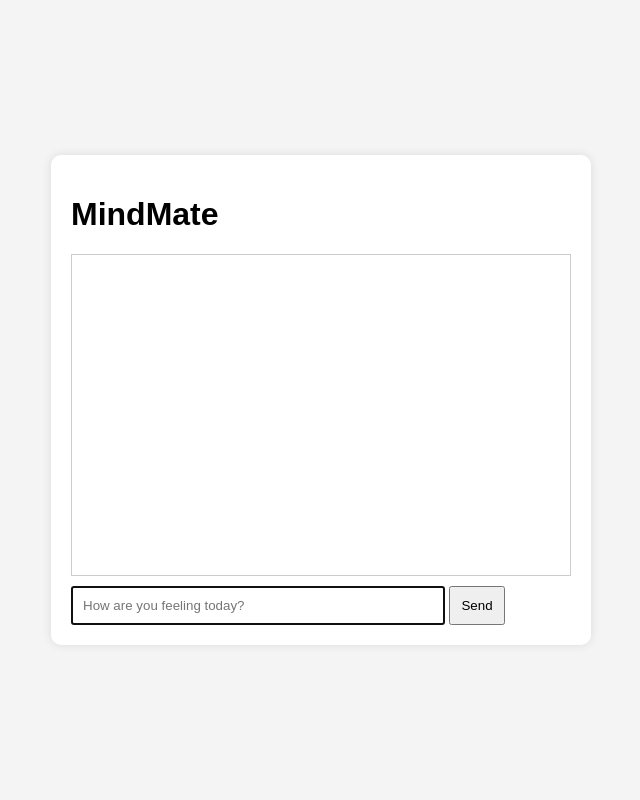
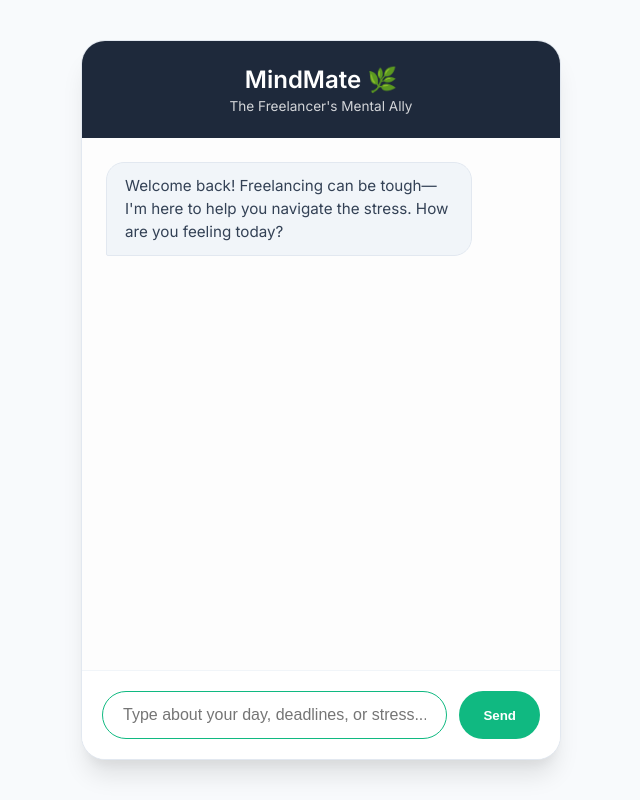
Before and after one commit to VikkyRia/MindMate-Deploy, a website: page public/index.html in a window 1280 px wide. Shown: the whole page, without its empty margins (319-959 px from the left). Drawn offline with Linux system fonts and the light colour scheme.

Commit message:
Upgrade: Switched to Groq Llama 3 and Freelancer Wellness UI

```diff
--- a/public/index.html
+++ b/public/index.html
@@ -1,18 +1,27 @@
-
 <!DOCTYPE html>
 <html lang="en">
 <head>
   <meta charset="UTF-8" />
   <meta name="viewport" content="width=device-width, initial-scale=1.0"/>
-  <title>MindMate</title>
+  <title>MindMate | Wellness for Freelancers</title>
+  <link href="https://fonts.googleapis.com/css2?family=Inter:wght@400;600&display=swap" rel="stylesheet">
   <link rel="stylesheet" href="style.css">
 </head>
 <body>
   <div class="app-container">
-    <h1>MindMate</h1>
-    <div class="chat-box" id="chat-box"></div>
-    <input type="text" id="user-input" placeholder="How are you feeling today?" autofocus>
-    <button onclick="sendMessage()">Send</button>
+    <header>
+      <h1>MindMate 🌿</h1>
+      <p class="tagline">The Freelancer's Mental Ally</p>
+    </header>
+
+    <div class="chat-box" id="chat-box">
+      <div class="bot-msg">Welcome back! Freelancing can be tough—I'm here to help you navigate the stress. How are you feeling today?</div>
+    </div>
+
+    <div class="input-area">
+      <input type="text" id="user-input" placeholder="Type about your day, deadlines, or stress..." autofocus>
+      <button id="send-btn" onclick="sendMessage()">Send</button>
+    </div>
   </div>
   <script src="script.js"></script>
 </body>
--- a/public/script.js
+++ b/public/script.js
@@ -1,19 +1,65 @@
-
 async function sendMessage() {
   const input = document.getElementById("user-input");
-  const message = input.value;
+  const chatBox = document.getElementById("chat-box");
+  const message = input.value.trim();
+
   if (!message) return;
 
-  const chatBox = document.getElementById("chat-box");
-  chatBox.innerHTML += `<div><b>You:</b> ${message}</div>`;
+  // 1. Add User Message to UI
+  appendMessage('user', message);
   input.value = "";
 
-  const res = await fetch("/api/chat", {
-    method: "POST",
-    headers: { "Content-Type": "application/json" },
-    body: JSON.stringify({ message })
-  });
-  const data = await res.json();
-  chatBox.innerHTML += `<div><b>MindMate:</b> ${data.reply}</div>`;
+  // 2. Add "Thinking" indicator
+  const loadingId = "loading-" + Date.now();
+  const loadingDiv = document.createElement("div");
+  loadingDiv.className = "bot-msg";
+  loadingDiv.id = loadingId;
+  loadingDiv.innerText = "MindMate is typing...";
+  chatBox.appendChild(loadingDiv);
+  scrollToBottom();
+
+  try {
+    // 3. Call our Backend API
+    const response = await fetch("/api/chat", {
+      method: "POST",
+      headers: { "Content-Type": "application/json" },
+      body: JSON.stringify({ message })
+    });
+
+    const data = await response.json();
+
+    // 4. Replace loading text with actual AI response
+    const botMessageDiv = document.getElementById(loadingId);
+    if (data.reply) {
+      botMessageDiv.innerText = data.reply;
+    } else {
+      botMessageDiv.innerText = "I encountered an error. Please check your API key.";
+    }
+
+  } catch (error) {
+    document.getElementById(loadingId).innerText = "Connection error. Is the server running?";
+    console.error("Fetch error:", error);
+  }
+
+  scrollToBottom();
+}
+
+function appendMessage(sender, text) {
+  const chatBox = document.getElementById("chat-box");
+  const msgDiv = document.createElement("div");
+  msgDiv.className = sender === 'user' ? 'user-msg' : 'bot-msg';
+  msgDiv.innerText = text;
+  chatBox.appendChild(msgDiv);
+}
+
+function scrollToBottom() {
+  const chatBox = document.getElementById("chat-box");
   chatBox.scrollTop = chatBox.scrollHeight;
 }
+
+// Allow pressing "Enter" to send
+document.getElementById("user-input").addEventListener("keypress", (e) => {
+  if (e.key === "Enter") {
+    sendMessage();
+  }
+});
--- a/public/style.css
+++ b/public/style.css
@@ -1,32 +1,140 @@
+:root {
+  --primary: #1e293b; /* Deep slate */
+  --accent: #10b981;  /* Success emerald */
+  --bg: #f8fafc;      /* Light gray-blue */
+  --text: #334155;
+  --white: #ffffff;
+}
+
+* {
+  box-sizing: border-box;
+}
 
 body {
-  font-family: Arial, sans-serif;
-  background: #f4f4f4;
+  font-family: 'Inter', sans-serif;
+  background-color: var(--bg);
+  color: var(--text);
+  margin: 0;
   display: flex;
   justify-content: center;
   align-items: center;
   height: 100vh;
+}
+
+.app-container {
+  background: var(--white);
+  width: 100%;
+  max-width: 480px;
+  height: 90vh;
+  display: flex;
+  flex-direction: column;
+  border-radius: 24px;
+  box-shadow: 0 20px 25px -5px rgba(0, 0, 0, 0.1), 0 10px 10px -5px rgba(0, 0, 0, 0.04);
+  overflow: hidden;
+  border: 1px solid #e2e8f0;
+}
+
+header {
+  padding: 24px;
+  background: var(--primary);
+  color: var(--white);
+  text-align: center;
+}
+
+h1 {
   margin: 0;
+  font-size: 1.5rem;
+  font-weight: 600;
 }
-.app-container {
-  background: white;
+
+.tagline {
+  margin: 4px 0 0;
+  font-size: 0.85rem;
+  opacity: 0.8;
+}
+
+.chat-box {
+  flex: 1;
+  overflow-y: auto;
+  padding: 24px;
+  display: flex;
+  flex-direction: column;
+  gap: 16px;
+  background: #fdfdfd;
+}
+
+/* Chat Bubbles */
+.chat-box div {
+  max-width: 85%;
+  padding: 12px 18px;
+  font-size: 0.95rem;
+  line-height: 1.5;
+  position: relative;
+}
+
+.user-msg {
+  align-self: flex-end;
+  background: var(--accent);
+  color: white;
+  border-radius: 18px 18px 2px 18px;
+  box-shadow: 0 4px 6px -1px rgba(16, 185, 129, 0.2);
+}
+
+.bot-msg {
+  align-self: flex-start;
+  background: #f1f5f9;
+  color: var(--text);
+  border-radius: 18px 18px 18px 2px;
+  border: 1px solid #e2e8f0;
+}
+
+.input-area {
   padding: 20px;
+  background: var(--white);
+  border-top: 1px solid #f1f5f9;
+  display: flex;
+  gap: 12px;
+}
+
+#user-input {
+  flex: 1;
+  padding: 14px 20px;
+  border: 1.5px solid #e2e8f0;
+  border-radius: 9999px;
+  outline: none;
+  font-size: 1rem;
+  transition: border-color 0.2s;
+}
+
+#user-input:focus {
+  border-color: var(--accent);
+}
+
+button {
+  background: var(--accent);
+  color: white;
+  border: none;
+  padding: 0 24px;
+  border-radius: 9999px;
+  cursor: pointer;
+  font-weight: 600;
+  transition: transform 0.1s, filter 0.2s;
+}
+
+button:hover {
+  filter: brightness(1.05);
+  transform: translateY(-1px);
+}
+
+button:active {
+  transform: translateY(0);
+}
+
+/* Scrollbar Styling */
+.chat-box::-webkit-scrollbar {
+  width: 6px;
+}
+.chat-box::-webkit-scrollbar-thumb {
+  background: #e2e8f0;
   border-radius: 10px;
-  box-shadow: 0 0 10px rgba(0,0,0,0.1);
-  width: 100%;
-  max-width: 500px;
 }
-.chat-box {
-  height: 300px;
-  overflow-y: scroll;
-  border: 1px solid #ccc;
-  padding: 10px;
-  margin-bottom: 10px;
-}
-#user-input {
-  width: 70%;
-  padding: 10px;
-}
-button {
-  padding: 10px;
-}
```
Also changed, not shown: package.json (+7 -5 lines), server.js (+29 -13 lines), 3 other files.
